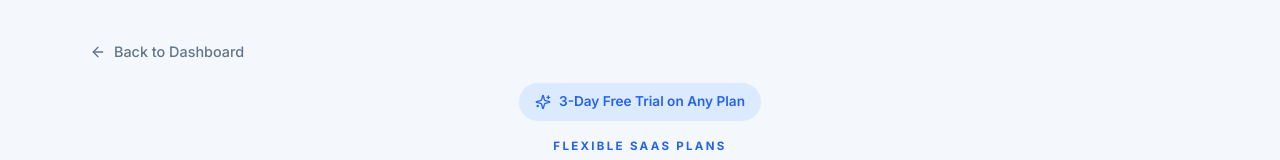
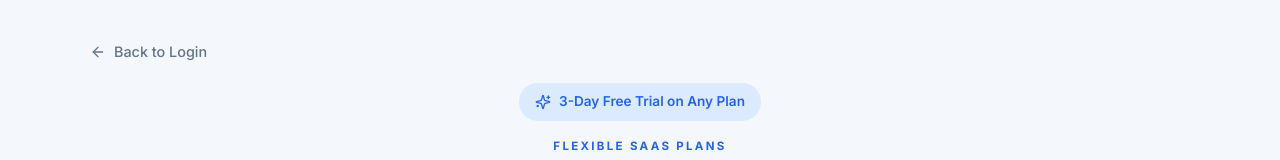
Before and after one commit to arslaanmansoor/Attendance-Master, a Next.js app: page /pricing in a window 1280 px wide. Shown: the top 160 px of the page. Built offline with nearby package versions, Linux system fonts and the light colour scheme; no server answers.

Commit message:
Back to dashboard button

```diff
--- a/src/app/pricing/page.tsx
+++ b/src/app/pricing/page.tsx
@@ -1,11 +1,31 @@
 'use client';
 
-import React, { useState } from 'react';
-import Link from 'next/link';
+import React, { useState, useEffect } from 'react';
+import { useRouter } from 'next/navigation';
 import { ArrowLeft, Check, Sparkles } from 'lucide-react';
+import { createClient } from '@/lib/supabase/client';
 
 export default function PricingPage() {
   const [loadingPlan, setLoadingPlan] = useState<string | null>(null);
+  const [isAuthenticated, setIsAuthenticated] = useState(false);
+  const router = useRouter();
+
+  useEffect(() => {
+    const checkAuth = async () => {
+      const supabase = createClient();
+      const { data: { user } } = await supabase.auth.getUser();
+      setIsAuthenticated(!!user);
+    };
+    checkAuth();
+  }, []);
+
+  const handleBackClick = () => {
+    if (isAuthenticated) {
+      router.push('/');
+    } else {
+      router.push('/login');
+    }
+  };
 
   const handleSubscribe = async (planKey: string) => {
     try {
@@ -84,8 +104,8 @@ export default function PricingPage() {
     <div style={{ minHeight: '100vh', background: 'var(--bg)', color: 'var(--text)', padding: '40px 24px' }}>
       <div style={{ maxWidth: '1100px', margin: '0 auto' }}>
         <div style={{ marginBottom: '32px' }}>
-          <Link
-            href="/"
+          <button
+            onClick={handleBackClick}
             style={{
               display: 'inline-flex',
               alignItems: 'center',
@@ -95,10 +115,17 @@ export default function PricingPage() {
               fontWeight: 500,
               textDecoration: 'none',
               marginBottom: '20px',
+              border: 'none',
+              background: 'none',
+              cursor: 'pointer',
+              padding: 0,
+              transition: 'color var(--transition)',
             }}
+            onMouseEnter={(e) => (e.currentTarget.style.color = 'var(--text)')}
+            onMouseLeave={(e) => (e.currentTarget.style.color = 'var(--muted)')}
           >
-            <ArrowLeft width={16} height={16} /> Back to Dashboard
-          </Link>
+            <ArrowLeft width={16} height={16} /> Back to {isAuthenticated ? 'Dashboard' : 'Login'}
+          </button>
 
           <div style={{ textAlign: 'center', maxWidth: '680px', margin: '0 auto' }}>
             <div style={{ display: 'inline-flex', alignItems: 'center', gap: '8px', padding: '8px 16px', borderRadius: 'var(--radius-full)', background: 'var(--primary-soft)', marginBottom: '16px' }}>
```
